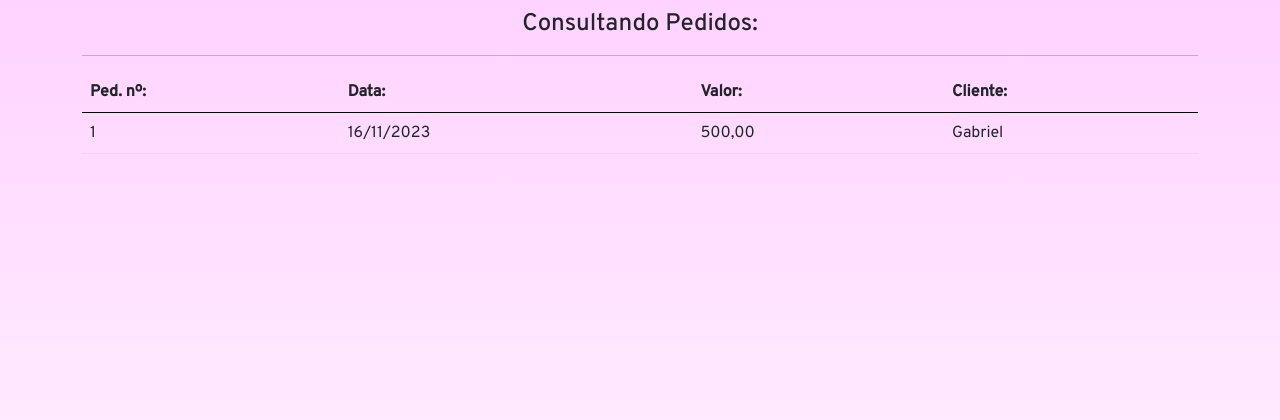
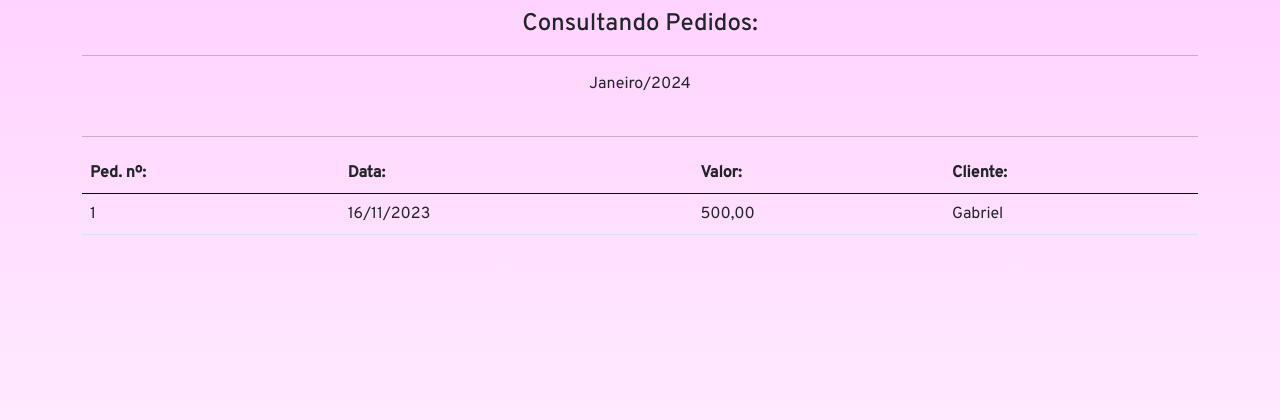
Before and after one commit to Se77ings/jewelry, a PHP site: page /view/ConsultaVendas/index.php in a window 1280 px wide. Shown: the top 420 px of the page. Run offline with PHP 8.4, Linux system fonts and the light colour scheme; a user stored in the database is signed in; data comes from the database, SQL or seed files in the repository; some libraries are stand-ins or nearby versions.

Commit message:
tornando padrao primeira tela

```diff
--- a/view/ConsultaVendas/index.php
+++ b/view/ConsultaVendas/index.php
@@ -34,19 +34,34 @@ if (!isset($_SESSION["login"])) {
             text-align: center;
             margin-top: 10px;
         }
-        .linha-clicavel{
+
+        .linha-clicavel {
             cursor: pointer;
         }
 
-        @media screen and (max-width:500px) {
+        #futureFilter, #futureFilter>p, #futureFilter>svg {
+            display: none;
+        }
 
-        }
+        @media screen and (max-width:500px) {}
     </style>
 </head>
 
 <body>
     <div class="container container-fluid">
         <h4>Consultando Pedidos:</h4>
+        <hr>
+        <div style="display:flex;flex-direction:column;width:50%;margin:auto;justify-content:space-between;">
+            <p style="text-align:center;margin:0px;">Janeiro/2024</p>
+            <div style="display:flex;flex-direction:row;margin:auto;" id="futureFilter">
+                <br>
+                <p>Filtrar: </p><svg xmlns="http://www.w3.org/2000/svg" width="25" height="25" fill="currentColor"
+                    class="bi bi-funnel-fill" viewBox="0 0 16 16">
+                    <path
+                        d="M1.5 1.5A.5.5 0 0 1 2 1h12a.5.5 0 0 1 .5.5v2a.5.5 0 0 1-.128.334L10 8.692V13.5a.5.5 0 0 1-.342.474l-3 1A.5.5 0 0 1 6 14.5V8.692L1.628 3.834A.5.5 0 0 1 1.5 3.5z" />
+                </svg>
+            </div>
+        </div>
         <hr>
         <table class="table table-hover">
             <tr id="header" style='border-bottom:solid black 1px'>
--- a/view/index.php
+++ b/view/index.php
@@ -168,7 +168,7 @@ if (!isset($_SESSION['login'])) {
     <script src="https://cdn.jsdelivr.net/npm/bootstrap@5.2.3/dist/js/bootstrap.bundle.min.js"></script>
     <script src="assets/js/scripts.js"></script>
     <script>
-        // exibeContent(document.getElementById("5"));
+        exibeContent(document.getElementById("1"));
         function exibeContent(opt) {
             gerenciaSelected();
             var frame = document.getElementById('frame');
```
